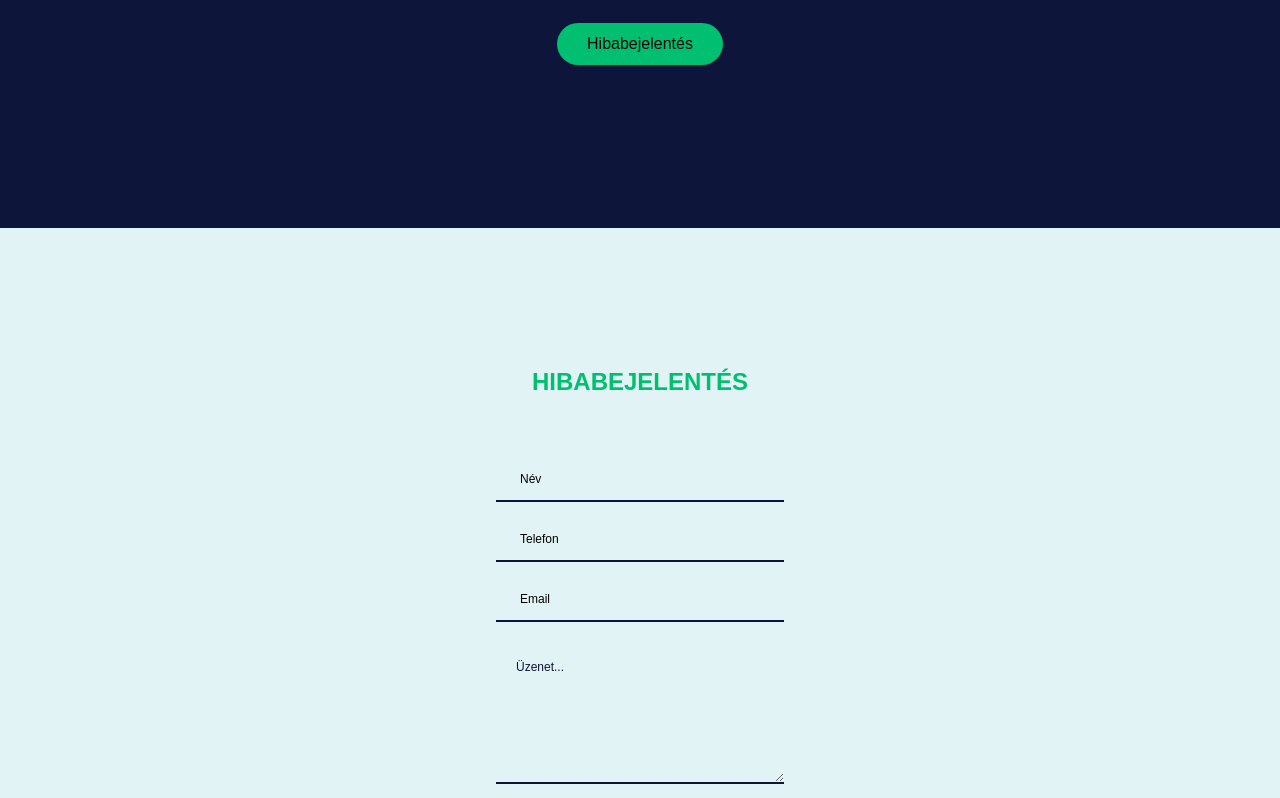
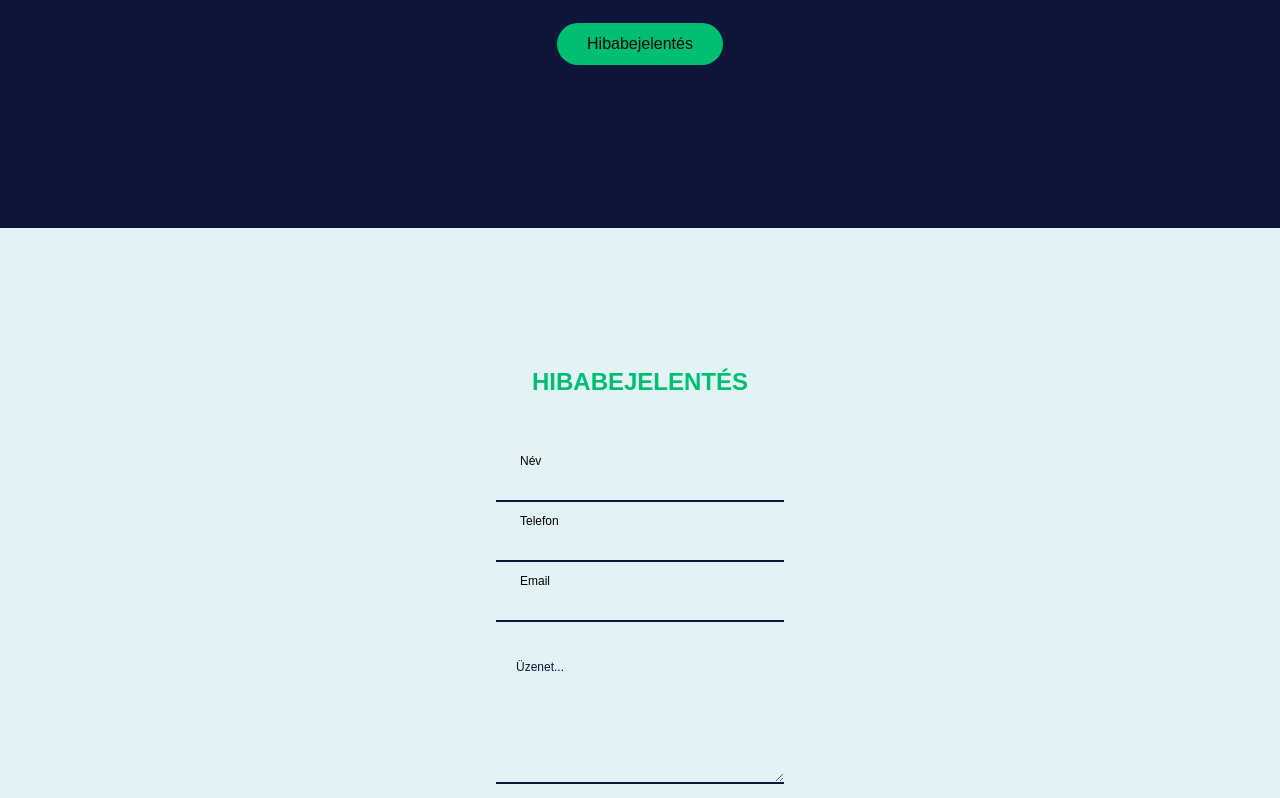
Before and after one commit to training6/szerviz, a React (Create React App) app in the folder frontend/: page / in a window 1280 px wide. Shown: the part 2912-3710 px from the top of the page. Built offline with nearby package versions, Linux system fonts and the light colour scheme.

Commit message:
update_form

```diff
--- a/frontend/src/components/MessageSection/form.css
+++ b/frontend/src/components/MessageSection/form.css
@@ -57,7 +57,7 @@
 .formlabel{
   position: absolute;
   left: 1rem;
-  top: 0.8rem;
+  bottom: 2rem;
   padding: 0 0.5rem;
   color: black;
   cursor: text;
@@ -75,14 +75,14 @@
 
 }
 
-
+/*
 .forminput:focus ~ .formlabel,
 .forminput:not(:placeholder-shown).forminput:not(:focus)
 ~.formlabel {
 top: -0.5rem;
 font-size: 0.8rem;
 left: 0.8rem;
-}
+}*/
 
 .submit {
   position: relative;
```
